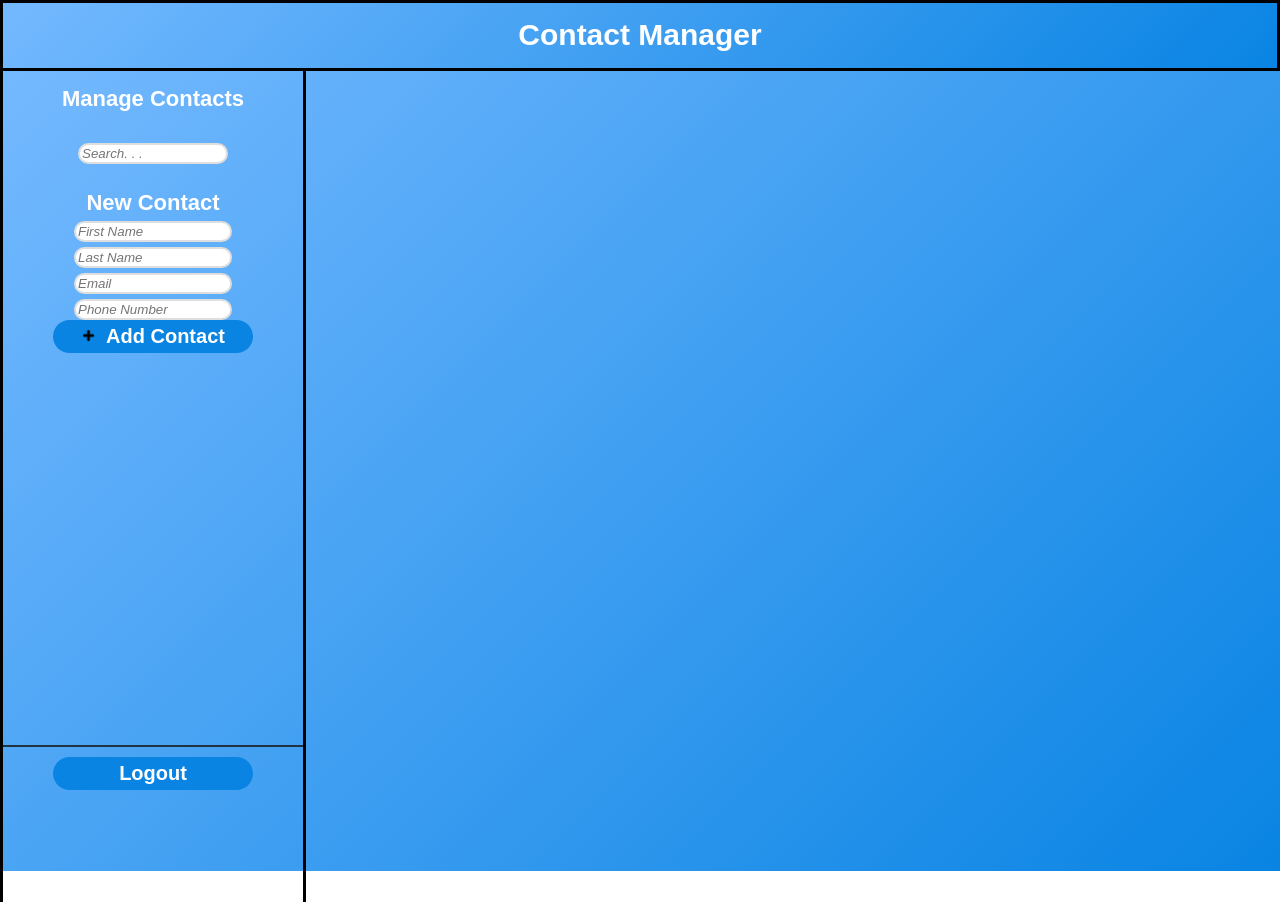
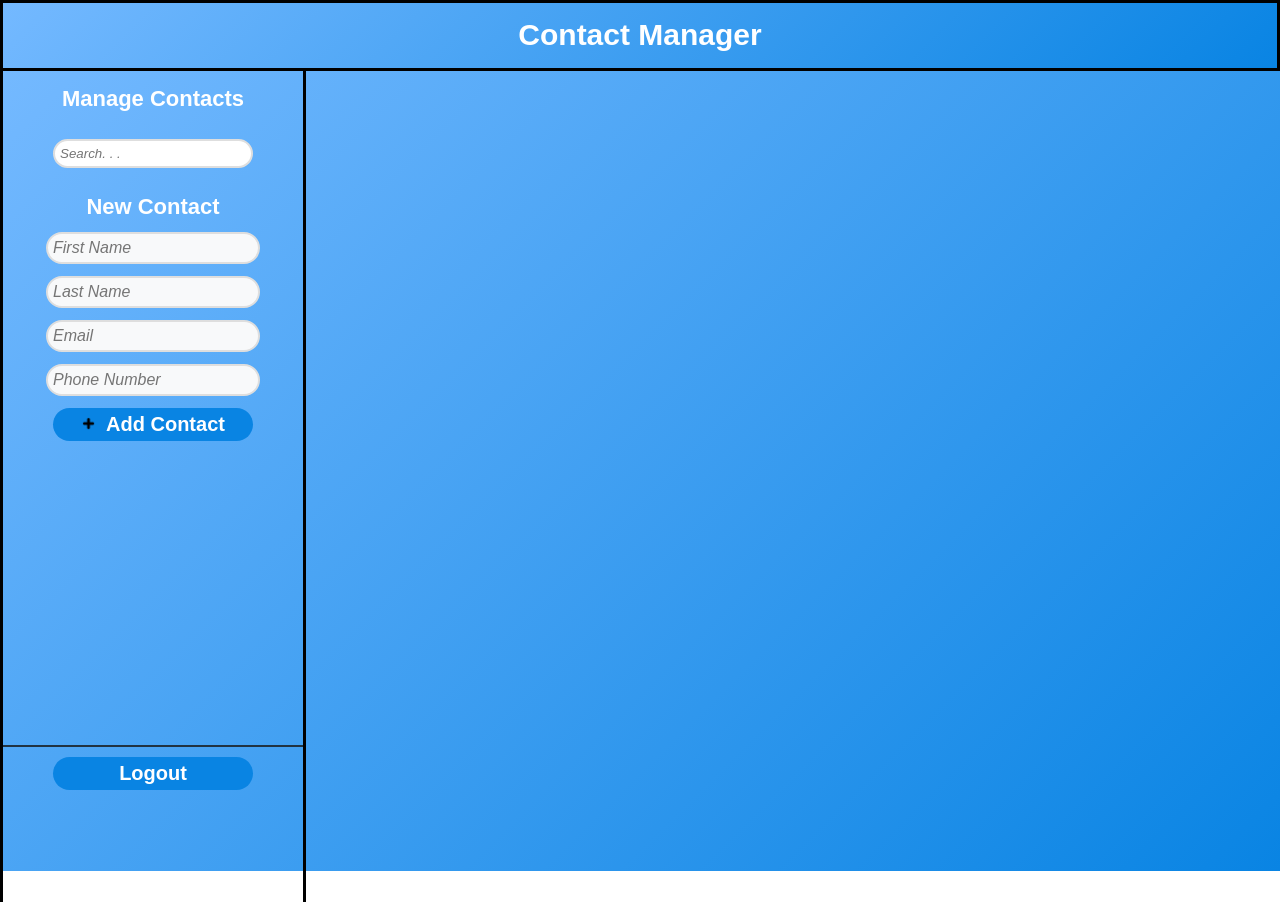
Before and after one commit to Bashguy/POOSD-Small-Project, a PHP site: page /dashboard.html in a window 1280 px wide. Run offline with PHP 8.4, Linux system fonts and the light colour scheme.

Commit message:
Update style_dashboard.css
Changed button and add contact formatting

```diff
--- a/public/css/style_dashboard.css
+++ b/public/css/style_dashboard.css
@@ -56,7 +56,8 @@ body {
 }
 
 #left-side input {
-    width: 150px;
+    width: 200px;
+    padding: 5px;
     border: 2px solid #dedede;
     border-radius: 20px;
     font-style: italic;
@@ -65,6 +66,27 @@ body {
 #plusIcon{
     width: 15px;
     padding-right: 10px;
+}
+
+.input-field {
+    margin: 12px 0;
+    position: relative;
+}
+
+.input-field input {
+    width: 100%;
+    padding: 12px;
+    border: 2px solid #ddd;
+    border-radius: 8px;
+    font-size: 16px;
+    background: #f8f9fa;
+    transition: 0.3s;
+}
+
+.input-field input:focus {
+    border-color: #0984e3;
+    outline: none;
+    box-shadow: 0px 0px 6px rgba(9, 132, 227, 0.3);
 }
 
 #logoutBox {
```
